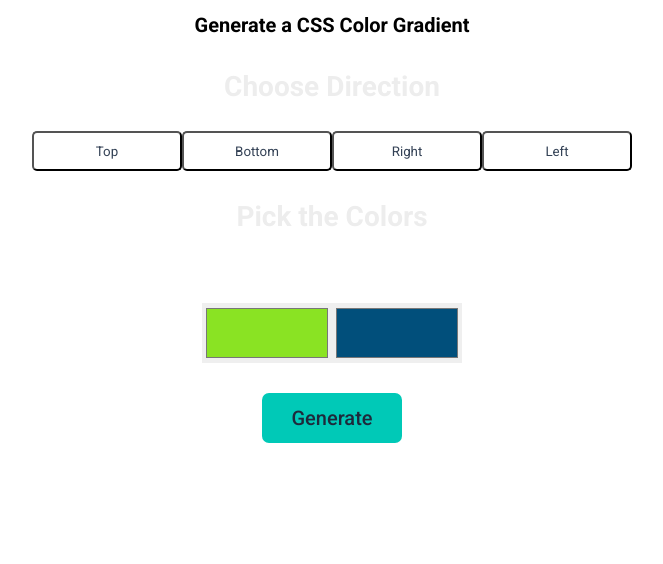
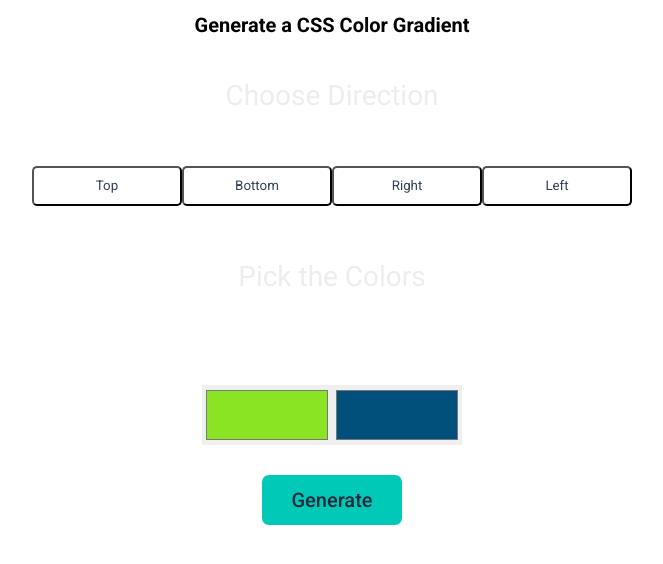
Before and after one commit to sruthi-dasari/Gradient-Generator, a React (Create React App) app: page / in a window 1280 px wide. Shown: the top 564 px of the page, without its empty margins (308-971 px from the left). Built offline with nearby package versions, Linux system fonts and the light colour scheme; a web font is replaced by a local one.

Commit message:
Update styledComponents.js

```diff
--- a/src/components/GradientGenerator/styledComponents.js
+++ b/src/components/GradientGenerator/styledComponents.js
@@ -15,15 +15,14 @@ export const MainHeading = styled.h1`
   color: #000000;
 `
 
-export const GradientDirectionItemsContainer = styled.div`
+export const GradientDirectionItemsContainer = styled.ul`
     display: flex:
     justify-content: space-between;
-    // align-items: center;
     min-width: 400px;
-    padding: 10px
+    padding: 10px;
 `
 
-export const DirectionAndColorHeading = styled.h1`
+export const DirectionAndColorHeading = styled.p`
   color: #ededed;
   font-size: 28px;
   font-family: 'Roboto';
@@ -35,7 +34,7 @@ export const ColorPickerContainer = styled.div`
   margin-bottom: 30px;
 `
 
-export const ColorCode = styled.h1`
+export const ColorCode = styled.p`
   font-size: 20px;
   color: #ffffff;
 `
```
